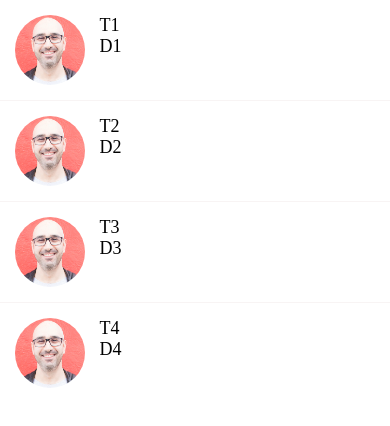
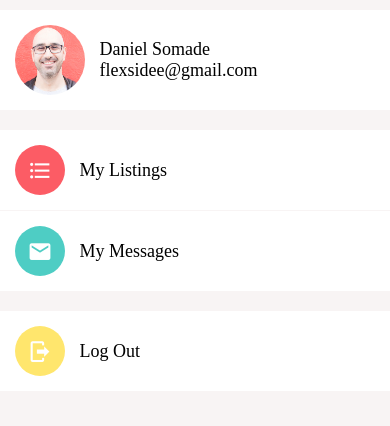
Before and after one commit to Flexsidee/DoneWithIt, a React Native app: screen / in a window 390 px wide. Shown: the top 426 px of the page. Built offline with nearby package versions, Linux system fonts and the light colour scheme.

Commit message:
addded the acccount screen

```diff
--- a/App.js
+++ b/App.js
@@ -5,6 +5,11 @@
 import Card from "./app/components/Card";
 import ListingDetailsScreen from "./app/screen/ListingDetailsScreen";
 import MessagesScreen from "./app/screen/MessagesScreen";
+import Screens from "./app/components/Screens";
+import Icon from "./app/components/Icon";
+import colors from "./app/config/colors";
+import ListItem from "./app/components/ListItem";
+import AccountScreen from "./app/screen/AccountScreen";
 
 export default function App() {
 	return (
@@ -12,7 +17,8 @@
 			{/* <WelcomeScreen /> */}
 			{/* <ViewImageScreen /> */}
 			{/* <ListingDetailsScreen /> */}
-			<MessagesScreen />
+			{/* <MessagesScreen /> */}
+			<AccountScreen />
 		</>
 	);
 }
--- /dev/null
+++ b/app/components/Icon.js
@@ -0,0 +1,28 @@
+import { View } from "react-native";
+import { MaterialCommunityIcons } from "@expo/vector-icons";
+
+import colors from "../config/colors";
+
+const Icon = ({
+	name,
+	size = 50,
+	backgroundColor = colors.black,
+	iconColor = colors.white,
+}) => {
+	return (
+		<View
+			style={{
+				backgroundColor: backgroundColor,
+				width: size,
+				height: size,
+				borderRadius: size / 2,
+				justifyContent: "center",
+				alignItems: "center",
+			}}
+		>
+			<MaterialCommunityIcons name={name} size={size * 0.5} color={iconColor} />
+		</View>
+	);
+};
+
+export default Icon;
--- a/app/components/ListItem.jsx
+++ b/app/components/ListItem.jsx
@@ -4,15 +4,23 @@
 import AppText from "./AppText";
 import colors from "../config/colors";
 
-const ListItem = ({ title, subTitle, image, onPress, renderRightActions }) => {
+const ListItem = ({
+	title,
+	subTitle,
+	image,
+	IconComponent,
+	onPress,
+	renderRightActions,
+}) => {
 	return (
 		<Swipeable renderRightActions={renderRightActions}>
 			<TouchableHighlight onPress={onPress} underlayColor={colors.light}>
 				<View style={styles.container}>
-					<Image style={styles.image} source={image} />
-					<View>
+					{IconComponent}
+					{image && <Image style={styles.image} source={image} />}
+					<View style={styles.detailsContainer}>
 						<AppText style={styles.title}> {title}</AppText>
-						<AppText> {subTitle}</AppText>
+						{subTitle && <AppText> {subTitle}</AppText>}
 					</View>
 				</View>
 			</TouchableHighlight>
@@ -24,9 +32,20 @@
 	container: {
 		flexDirection: "row",
 		padding: 15,
+		backgroundColor: colors.white,
 	},
-	image: { width: 70, height: 70, borderRadius: 35, marginRight: 10 },
-	title: { fontWeight: "500" },
+	image: {
+		width: 70,
+		height: 70,
+		borderRadius: 35,
+	},
+	detailsContainer: {
+		marginLeft: 10,
+		justifyContent: "center",
+	},
+	title: {
+		fontWeight: "500",
+	},
 	subTitle: {
 		color: colors.medium,
 	},
--- a/app/components/Screens.jsx
+++ b/app/components/Screens.jsx
@@ -1,7 +1,7 @@
 import { SafeAreaView, StyleSheet, Platform, StatusBar } from "react-native";
 
-const Screens = ({ children }) => {
-	return <SafeAreaView style={styles.screen}>{children}</SafeAreaView>;
+const Screens = ({ children, style }) => {
+	return <SafeAreaView style={[styles.screen, style]}>{children}</SafeAreaView>;
 };
 
 const styles = StyleSheet.create({
--- a/app/config/colors.js
+++ b/app/config/colors.js
@@ -6,4 +6,5 @@
 	medium: "#6e6969",
 	light: "#f8f4f4",
 	danger: "#ff5252",
+	warning: "#ffe66d",
 };
--- /dev/null
+++ b/app/screen/AccountScreen.js
@@ -0,0 +1,74 @@
+import { View, StyleSheet, FlatList } from "react-native";
+
+import Screens from "./../components/Screens";
+import ListItem from "../components/ListItem";
+import ListItemSeparator from "../components/ListItemSeparator";
+import colors from "../config/colors";
+import Icon from "../components/Icon";
+
+const menuItems = [
+	{
+		title: "My Listings",
+		icon: {
+			name: "format-list-bulleted",
+			backgroundColor: colors.primary,
+		},
+	},
+	{
+		title: "My Messages",
+		icon: {
+			name: "email",
+			backgroundColor: colors.secondary,
+		},
+	},
+];
+
+const AccountScreen = () => {
+	return (
+		<Screens style={styles.screen}>
+			<View style={styles.container}>
+				<ListItem
+					title="Daniel Somade"
+					subTitle="flexsidee@gmail.com"
+					image={require("../assets/images/mosh.jpg")}
+				/>
+			</View>
+			<View style={styles.container}>
+				<FlatList
+					data={menuItems}
+					keyExtractor={(menuItems) => menuItems.title}
+					renderItem={({ item }) => (
+						<ListItem
+							title={item.title}
+							IconComponent={
+								<Icon
+									name={item.icon.name}
+									backgroundColor={item.icon.backgroundColor}
+								/>
+							}
+						/>
+					)}
+					ItemSeparatorComponent={ListItemSeparator}
+				/>
+			</View>
+			<View style={styles.container}>
+				<ListItem
+					title="Log Out"
+					IconComponent={
+						<Icon name="logout" backgroundColor={colors.warning} />
+					}
+				/>
+			</View>
+		</Screens>
+	);
+};
+
+const styles = StyleSheet.create({
+	screen: {
+		backgroundColor: colors.light,
+	},
+	container: {
+		marginVertical: 10,
+	},
+});
+export default AccountScreen;
```
